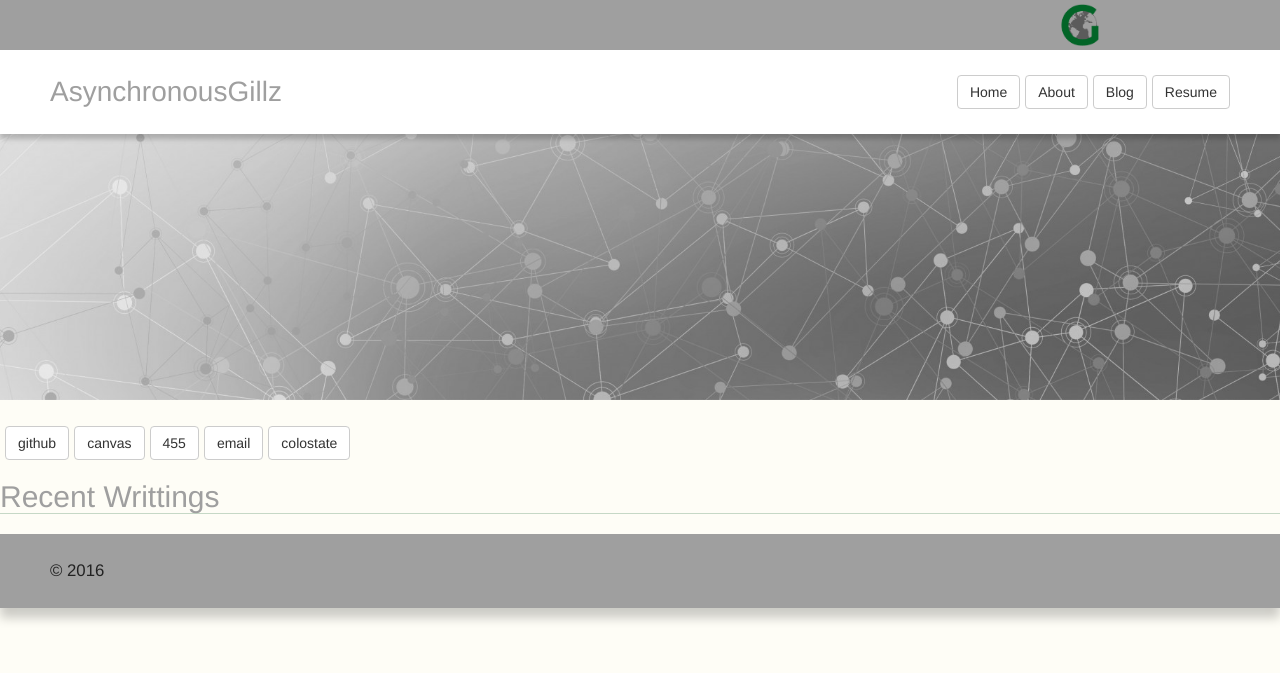
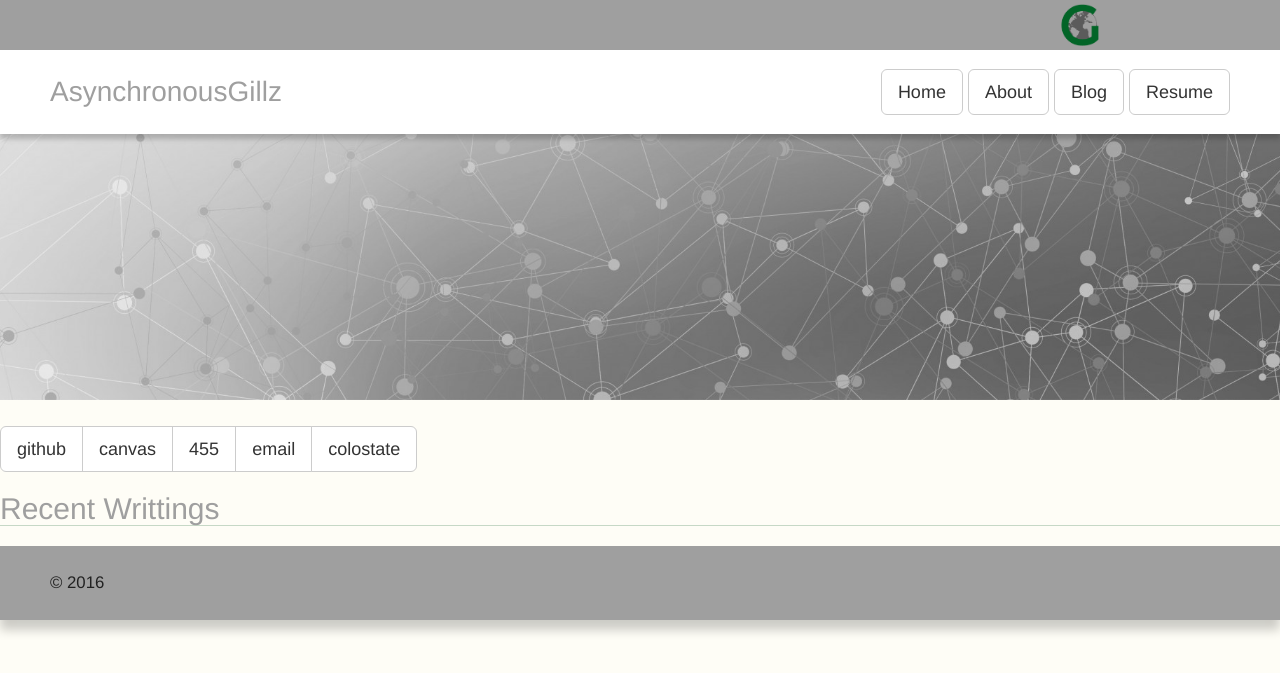
Before and after one commit to GerhardOfRivia/GerhardOfRivia.github.io, a Jekyll site: the page built from index.html, in a window 1280 px wide. Shown: the top 673 px of the page. Built offline with Jekyll 4.4.1, drawn with Linux system fonts in a browser that asks for light colours; nearby versions of some CDN libraries.

```diff
--- a/_includes/nav.html
+++ b/_includes/nav.html
@@ -19,10 +19,10 @@
 					<h1><a href="/">AsynchronousGillz</a></h1>
 				</div>
 				<div class="btn-toolbar" role="toolbar" aria-label="nav">
-					<a class="btn btn-default" role="button" href="/">Home</a>
-					<a class="btn btn-default" role="button" href="/about">About</a>
-					<a class="btn btn-default" role="button" href="/posts">Blog</a>
-					<a class="btn btn-default" role="button" href="/assets/resume.pdf">Resume</a>
+					<a class="btn btn-default btn-lg" role="button" href="/">Home</a>
+					<a class="btn btn-default btn-lg" role="button" href="/about">About</a>
+					<a class="btn btn-default btn-lg" role="button" href="/posts">Blog</a>
+					<a class="btn btn-default btn-lg" role="button" href="/assets/resume.pdf">Resume</a>
 				</div>
 			</div>
 		</div>
@@ -31,10 +31,10 @@
 		</div>
 	</header>
 	<main>
-	<div class="btn-toolbar center-block" role="toolbar" aria-label="quick links">
-		<a target="_blank" class="btn btn-default" role="button" href="//github.com/AsynchronousGillz">github</a>
-		<a target="_blank" class="btn btn-default" role="button" href="//info.canvas.colostate.edu/">canvas</a>
-		<a target="_blank" class="btn btn-default" role="button" href="//www.cs.colostate.edu/~cs455">455</a>
-		<a target="_blank" class="btn btn-default" role="button" href="//eid.colostate.edu/gmail/">email</a>
-		<a target="_blank" class="btn btn-default" role="button" href="//www.colostate.edu/">colostate</a>
+	<div class="btn-group" role="group" aria-label="quick links">
+		<a target="_blank" class="btn btn-default btn-lg" role="button" href="//github.com/AsynchronousGillz">github</a>
+		<a target="_blank" class="btn btn-default btn-lg" role="button" href="//info.canvas.colostate.edu/">canvas</a>
+		<a target="_blank" class="btn btn-default btn-lg" role="button" href="//www.cs.colostate.edu/~cs455">455</a>
+		<a target="_blank" class="btn btn-default btn-lg" role="button" href="//eid.colostate.edu/gmail/">email</a>
+		<a target="_blank" class="btn btn-default btn-lg" role="button" href="//www.colostate.edu/">colostate</a>
 	</div>
```
